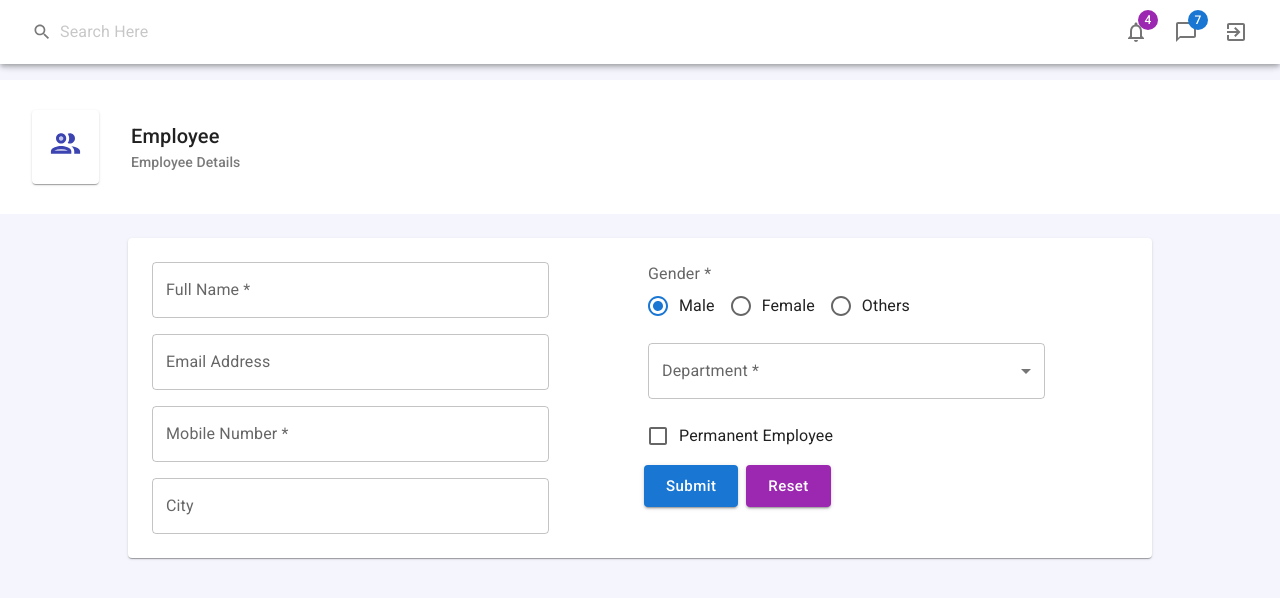
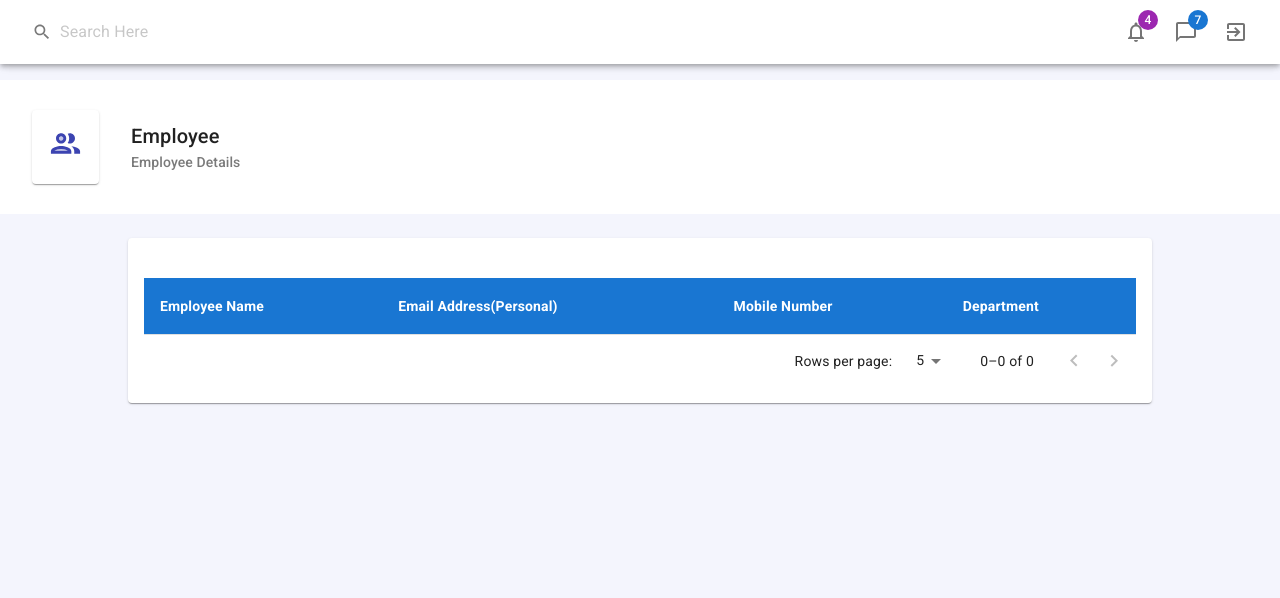
Before and after one commit to PrameshKarki/Employee-Records-Management, a React app: page / in a window 1280 px wide. Built offline with nearby package versions, Linux system fonts and the light colour scheme.

Commit message:
feat:Paging

```diff
--- a/src/components/controls/RadioGroup.js
+++ b/src/components/controls/RadioGroup.js
@@ -1,4 +1,3 @@
-import react from "react";
 
 // *Import Material Components
 import { FormControl, FormControlLabel, FormLabel, Radio, RadioGroup as MUIRadioGroup } from "@mui/material";
@@ -15,7 +14,7 @@ const RadioGroup = props => {
             value={value}
             onChange={onChange}>
             {items.map((item, index) => {
-              return  <FormControlLabel key={item.id} value={item.id} control={<Radio />} label={item.title} />
+              return  <FormControlLabel key={item.id} value={item.title} control={<Radio />} label={item.title} />
 
             })}
 
--- /dev/null
+++ b/src/hooks/useTable.js
@@ -0,0 +1,78 @@
+//   *import material components
+import { Table as MUITable, TableHead, TableRow, TableCell, TablePagination as MUITablePagination } from "@mui/material";
+
+import { styled } from "@mui/system";
+import { useState } from "react";
+
+const Table = styled(MUITable)(({ theme }) => ({
+    marginTop: theme.spacing(3),
+    "& thead th": {
+        fontWeight: "600",
+        color: "white",
+        backgroundColor: theme.palette.primary.main,
+        fontSize: "14px"
+    },
+    "& tbody td": {
+        fontWeight: "200"
+    },
+    "& tbody tr:hover": {
+        backgroundColor: "#fffbf2",
+        cursor: "pointer"
+    }
+}))
+
+export default function useTable(records, headCells) {
+
+    const rowsPerPageOptions = [5, 10, 25];
+    const [page, setPage] = useState(0);
+    const [rowsPerPage, setRowsPerPage] = useState(rowsPerPageOptions[page]);//i.e 5
+
+    const pageChangeHandler = (event, newPage) => {
+        setPage(newPage);
+
+    }
+    const rowsPerPageChangeHandler = event => {
+        setRowsPerPage(+event.target.value);
+        setPage(0);
+    }
+    const recordsAfterPagingAndSorting = () => {
+        return records.slice(page * rowsPerPage, (page + 1) * rowsPerPage);
+    }
+
+    const TableContainer = props => {
+        return (
+            <Table>
+                {props.children}
+            </Table>
+
+        )
+    }
+    const TableHeader = props => {
+        return (
+            <TableHead>
+                <TableRow>
+                    {headCells.map(headCell => <TableCell key={headCell.id}>{headCell.label}</TableCell>)}
+                </TableRow>
+            </TableHead>
+
+        )
+    }
+    const TablePagination = () => {
+        return (
+            <MUITablePagination
+                component="div"
+                count={records.length}
+                rowsPerPage={rowsPerPage}
+                rowsPerPageOptions={rowsPerPageOptions}
+                page={page}
+                onPageChange={pageChangeHandler}
+                onRowsPerPageChange={rowsPerPageChangeHandler} />
+        )
+    }
+    return {
+        TableContainer,
+        TableHeader,
+        TablePagination,
+        recordsAfterPagingAndSorting
+    }
+}
--- a/src/index.css
+++ b/src/index.css
@@ -5,6 +5,7 @@ body {
     sans-serif;
   -webkit-font-smoothing: antialiased;
   -moz-osx-font-smoothing: grayscale;
+
 }
 
 code {
--- a/src/pages/EmployeeForm.js
+++ b/src/pages/EmployeeForm.js
@@ -21,7 +21,7 @@ const initialFieldValues = {
     email: "",
     mobile: "",
     city: "",
-    gender: "male",
+    gender: "Male",
     departmentID: "",
     hireDate: new Date(),
     isPermanent: false
@@ -61,7 +61,9 @@ const EmployeeForm = () => {
         e.preventDefault();
 
         if (validator()) {
-            console.log("Valid");
+            Employee.Insert(values);
+            resetForm();
+
         }
 
     }
@@ -134,7 +136,7 @@ const EmployeeForm = () => {
                     onChange={inputChangeHandler}
                 />
                 <div className="buttons-wrapper">
-                    <Button text="Submit" type="submit" />
+                    <Button text="Submit" type="submit"  />
                     <Button text="Reset" onClick={resetForm} color="secondary" />
                 </div>
 
--- a/src/pages/Employees.js
+++ b/src/pages/Employees.js
@@ -1,7 +1,7 @@
-import react from "react";
+import react, { useState } from "react";
 
 // *Import material components
-import {Paper} from "@mui/material";
+import { Paper, TableBody, TableRow, TableCell, TableFooter } from "@mui/material";
 
 import { makeStyles } from "@mui/styles";
 
@@ -12,26 +12,58 @@ import components from "../components";
 // *Import Material Icons
 import PeopleOutline from '@mui/icons-material/PeopleOutlineTwoTone';
 
-const useStyles=makeStyles(theme=>({
-    pageContent:{
-        width:"80%",
-       margin:`${theme.spacing(3)} auto`,
-       padding:theme.spacing(2)
+import useTable from "../hooks/useTable";
+
+import * as Employee from "../services/Employee";
+
+const useStyles = makeStyles(theme => ({
+    pageContent: {
+        width: "80%",
+        margin: `${theme.spacing(3)} auto`,
+        padding: theme.spacing(2)
     }
 }))
 
-const employees=()=>{
-    const classes=useStyles();
+const headCells = [
+    { id: "fullName", label: "Employee Name" },
+    { id: "email", label: "Email Address(Personal)" },
+    { id: "mobile", label: "Mobile Number" },
+    { id: "department", label: "Department" }
+]
+
+const employees = () => {
+    const [records, setRecords] = useState(Employee.Fetch());
+
+    const classes = useStyles();
+    const { TableContainer, TableHeader, TablePagination,recordsAfterPagingAndSorting } = useTable(records, headCells);
     return (
         <>
-        <components.PageHeader
-        title="Employee"
-        subtitle="Employee Details"
-        icon={<PeopleOutline fontSize="large"/>}/>
+            <components.PageHeader
+                title="Employee"
+                subtitle="Employee Details"
+                icon={<PeopleOutline fontSize="large" />} />
 
-        <Paper className={classes.pageContent}>
-        <EmployeeForm/>
-        </Paper>
+            <Paper className={classes.pageContent}>
+                {/* <EmployeeForm/> */}
+                <TableContainer>
+                    <TableHeader />
+
+                    <TableBody>
+                        {recordsAfterPagingAndSorting().map((item, index) => {
+                            return (<TableRow key={item.id}>
+                                <TableCell>{item.fullName}</TableCell>
+                                <TableCell>{item.email}</TableCell>
+                                <TableCell>{item.mobile}</TableCell>
+                                <TableCell>{item.department}</TableCell>
+                            </TableRow>
+                            )
+                        })}
+
+                    </TableBody>
+
+                </TableContainer>
+                <TablePagination />
+            </Paper>
         </>
     )
 }
--- a/src/services/Employee.js
+++ b/src/services/Employee.js
@@ -1,3 +1,8 @@
+const KEYS = {
+    employees: "employees",
+    employeeID: "employeeID"
+}
+
 export const getDepartmentCollection = () => {
     return [
         { id: "1", title: "Development" },
@@ -6,3 +11,33 @@ export const getDepartmentCollection = () => {
         { id: "4", title: "HR" }
     ]
 }
+export const Insert = data => {
+    const employees = Fetch();
+    data["id"] = GenerateEmployeeID();
+    employees.push(data);
+    localStorage.setItem(KEYS.employees, JSON.stringify(employees));
+
+}
+
+export const GenerateEmployeeID = () => {
+    if (localStorage.getItem(KEYS.employeeID) == null)
+        localStorage.setItem(KEYS.employeeID, "0");
+    let id = parseInt(localStorage.getItem(KEYS.employeeID));
+    localStorage.setItem(KEYS.employeeID, (++id).toString());
+    return id;
+}
+
+
+export const Fetch = () => {
+    if (localStorage.getItem(KEYS.employees) == null)
+        localStorage.setItem(KEYS.employees, JSON.stringify([]));
+    let employees = JSON.parse(localStorage.getItem(KEYS.employees));
+
+    // *Map department ID to the department title
+    let departments = getDepartmentCollection();
+    return employees.map(x => ({
+        ...x,
+        department: departments[x.departmentID - 1].title
+    }))
+
+}
```
